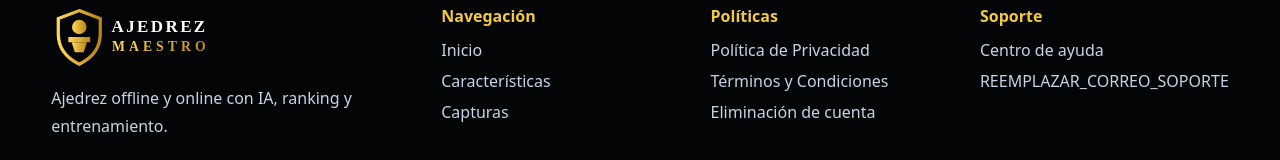
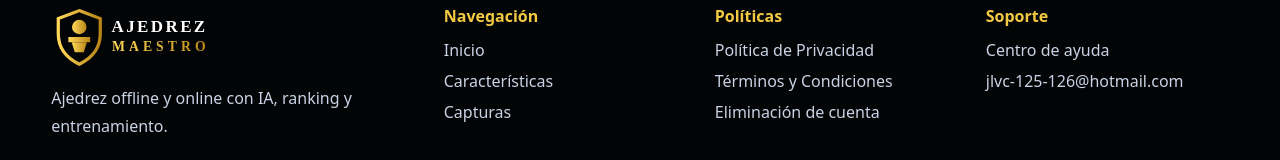
Before and after one commit to jhosepv024-lgtm/ajedrez-maestro, a plain HTML site: page terms.html in a window 1280 px wide. Shown: the part 1511-1671 px from the top of the page. Drawn offline with Linux system fonts and the light colour scheme.

Commit message:
terms.html

```diff
--- a/terms.html
+++ b/terms.html
@@ -34,7 +34,7 @@
     </div>
     <div><h4>Navegación</h4><a href="index.html">Inicio</a><a href="index.html#caracteristicas">Características</a><a href="index.html#capturas">Capturas</a></div>
     <div><h4>Políticas</h4><a href="privacy.html">Política de Privacidad</a><a href="terms.html">Términos y Condiciones</a><a href="delete-account.html">Eliminación de cuenta</a></div>
-    <div><h4>Soporte</h4><a href="support.html">Centro de ayuda</a><a href="mailto:REEMPLAZAR_CORREO_SOPORTE">REEMPLAZAR_CORREO_SOPORTE</a></div>
+    <div><h4>Soporte</h4><a href="support.html">Centro de ayuda</a><a href="mailto:REEMPLAZAR_CORREO_SOPORTE">jlvc-125-126@hotmail.com</a></div>
   </div>
   <div class="container copyright">© 2026 Ajedrez Maestro. Todos los derechos reservados.</div>
 </footer>
```
